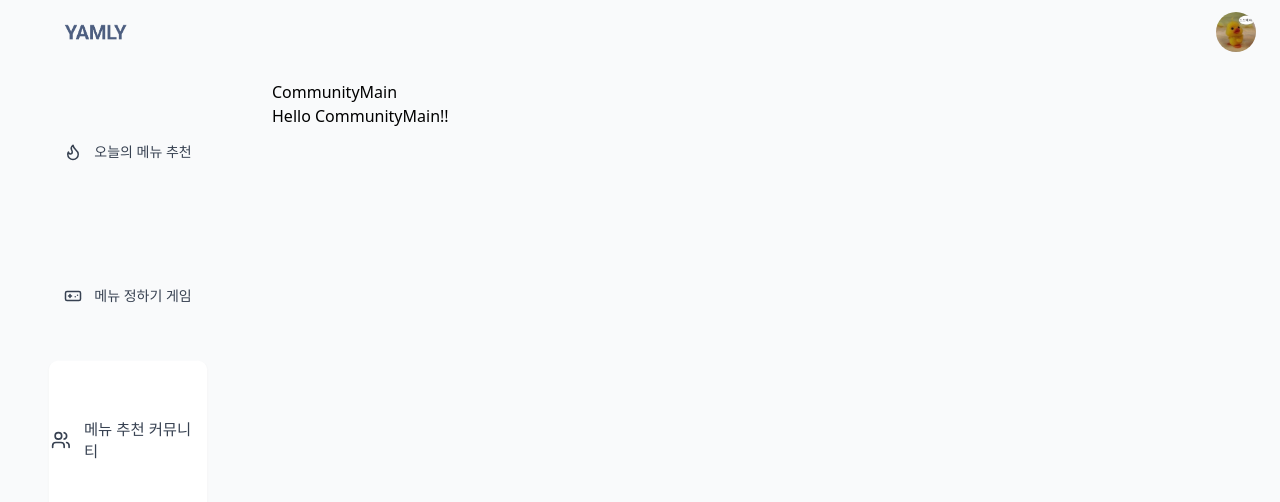
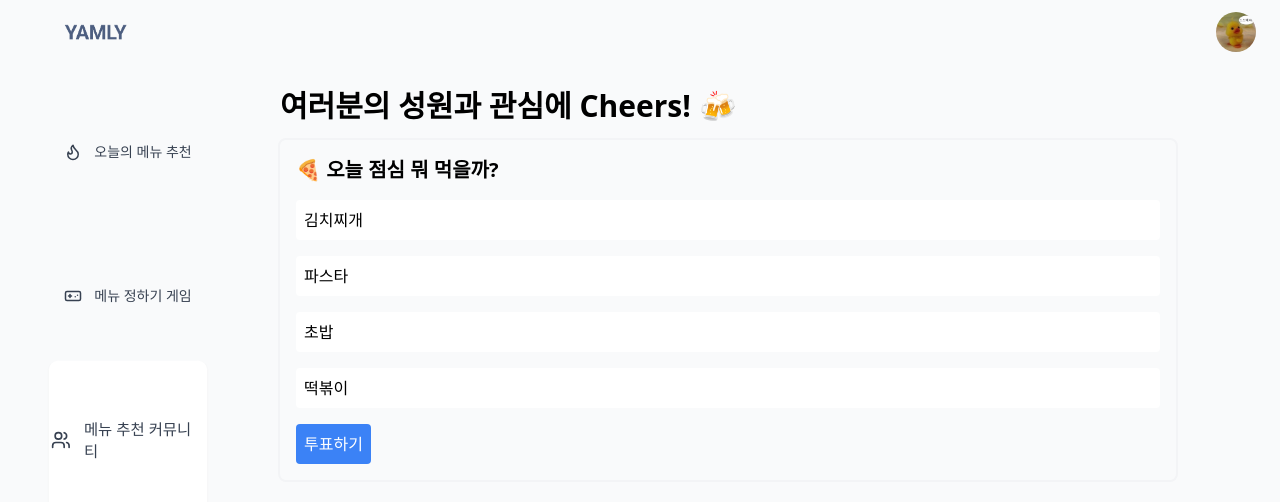
Before and after one commit to duck-ach/yamly, a React (Vite) app in the folder yamly_frontend/: page /community in a window 1280 px wide. Shown: the top 502 px of the page. Built offline with nearby package versions, Linux system fonts and the light colour scheme.

Commit message:
feat: community vote기능 추가

```diff
--- a/yamly_frontend/src/App.tsx
+++ b/yamly_frontend/src/App.tsx
@@ -1,11 +1,11 @@
 import { Routes, Route } from "react-router-dom";
-import LeftMenu from "./components/Layout/Leftmenu";
-import TopMenu from "./components/Layout/Topmenu";
 import TodayMain from "./components/Pages/TodayMenu/TodayMain";
 import GamesMain from "./components/Pages/Games/GamesMain";
 import CommunityMain from "./components/Pages/Community/CommunityMain";
 import SettingMain from "./components/Pages/Setting/SettingMain";
 import MyPageMain from "./components/Pages/MyPage/MyPageMain";
+import TopMenu from "./components/Layout/Topmenu";
+import LeftMenu from "./components/Layout/Leftmenu";
 
 function App() {
   return (
@@ -14,7 +14,7 @@ function App() {
         <TopMenu />
         <div className="flex flex-1">
           <LeftMenu />
-          <main className="flex-1 bg-gray-50 p-4">
+          <main className="flex-1 bg-gray-50 p-6">
             <Routes>
               <Route path="/" element={<TodayMain />} />
               <Route path="/games" element={<GamesMain />} />
@@ -23,6 +23,7 @@ function App() {
               <Route path="/setting" element={<SettingMain />} />
             </Routes>
           </main>
+          <div className="w-[24px] sm:w-[48px] md:w-[60px] lg:w-[80px] bg-gray-50" />
         </div>
       </div>
     </>
--- a/yamly_frontend/src/components/Pages/Community/CommunityMain.tsx
+++ b/yamly_frontend/src/components/Pages/Community/CommunityMain.tsx
@@ -1,8 +1,9 @@
+import Vote from "./Vote/Vote";
+
 const CommunityMain = () => {
   return (
     <>
-      <h2>CommunityMain</h2>
-      <div>Hello CommunityMain!!</div>
+      <Vote />
     </>
   );
 };
--- /dev/null
+++ b/yamly_frontend/src/components/Pages/Community/Vote/Vote.tsx
@@ -0,0 +1,107 @@
+import { useState } from "react";
+
+const mockVoteData = {
+  title: "🍕 오늘 점심 뭐 먹을까?",
+  options: ["김치찌개", "파스타", "초밥", "떡볶이"],
+};
+
+const Vote = () => {
+  // 상태 관리: 선택된 투표 항목, 투표 완료 여부, 각 선택지의 투표 수
+  const [selectedOption, setSelectedOption] = useState<string | null>(null);
+  const [hasVoted, setHasVoted] = useState(false);
+  const [voteCounts, setVoteCounts] = useState<number[]>(
+    new Array(mockVoteData.options.length).fill(0)
+  );
+
+  // 선택된 항목을 업데이트하는 함수
+  const handleOptionClick = (option: string) => {
+    setSelectedOption(option);
+  };
+
+  // 투표하기 버튼 클릭 시 결과 업데이트
+  const handleVoteSubmit = () => {
+    if (selectedOption) {
+      // 선택된 옵션의 인덱스를 찾고, 해당 인덱스의 투표 수 증가
+      const updatedVotes = [...voteCounts];
+      const optionIndex = mockVoteData.options.indexOf(selectedOption);
+      updatedVotes[optionIndex] += 1;
+      setVoteCounts(updatedVotes);
+
+      // 투표 완료 처리
+      setHasVoted(true);
+    }
+  };
+
+  // 다시투표하기 버튼 클릭 시 결과 리셋
+  const handleResetSubmit = () => {
+    setSelectedOption(null);
+    setHasVoted(false);
+    setVoteCounts(new Array(mockVoteData.options.length).fill(0));
+  };
+
+  // 투표 결과 퍼센트 계산
+  const totalVotes = voteCounts.reduce((total, count) => total + count, 0);
+  const votePercentages = voteCounts.map((count) =>
+    totalVotes > 0 ? (count / totalVotes) * 100 : 0
+  );
+
+  return (
+    <>
+      <h2 className="text-3xl font-bold mb-4">
+        여러분의 성원과 관심에 Cheers! 🍻
+      </h2>
+      <div className="outline outline-2 outline-gray-100 p-4 rounded-md space-y-4">
+        <div className="text-xl font-semibold">{mockVoteData.title}</div>
+
+        {!hasVoted
+          ? // 투표 선택지 및 선택 기능
+            mockVoteData.options.map((opt, idx) => (
+              <div
+                key={idx}
+                className={`p-2 bg-white rounded hover:bg-gray-100 cursor-pointer ${
+                  selectedOption === opt ? "bg-blue-100" : ""
+                }`}
+                onClick={() => handleOptionClick(opt)}
+              >
+                {opt}
+              </div>
+            ))
+          : // 투표 결과 출력
+            mockVoteData.options.map((opt, idx) => (
+              <div key={idx} className="p-2">
+                <div className="flex justify-between">
+                  <span>{opt}</span>
+                  <span>{votePercentages[idx].toFixed(2)}%</span>
+                </div>
+                <div className="w-full bg-gray-200 h-2 rounded-full mt-1">
+                  <div
+                    className="bg-blue-500 h-full rounded-full"
+                    style={{ width: `${votePercentages[idx]}%` }}
+                  />
+                </div>
+              </div>
+            ))}
+
+        {!hasVoted && (
+          <button
+            onClick={handleVoteSubmit}
+            className="mt-4 p-2 bg-blue-500 text-white rounded hover:bg-blue-600"
+          >
+            투표하기
+          </button>
+        )}
+
+        {hasVoted && (
+          <button
+            onClick={handleResetSubmit}
+            className="mt-4 p-2 bg-blue-500 text-white rounded hover:bg-blue-600"
+          >
+            다시투표하기
+          </button>
+        )}
+      </div>
+    </>
+  );
+};
+
+export default Vote;
```
